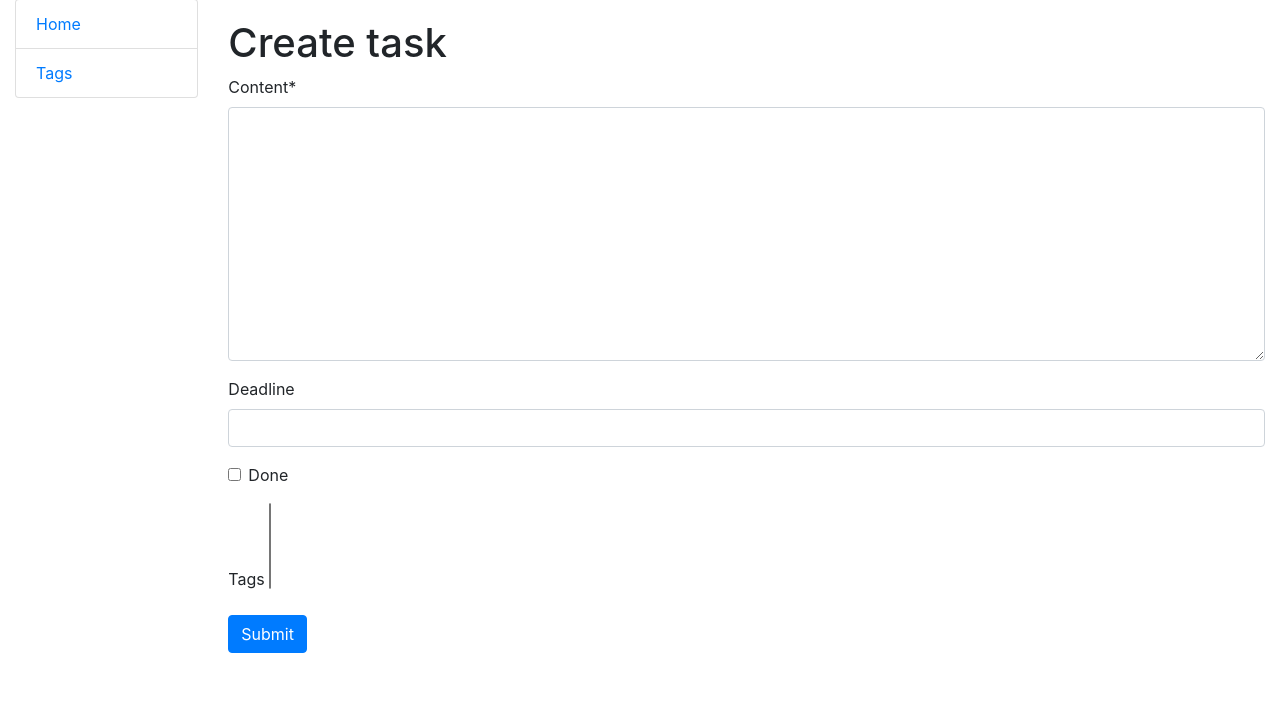
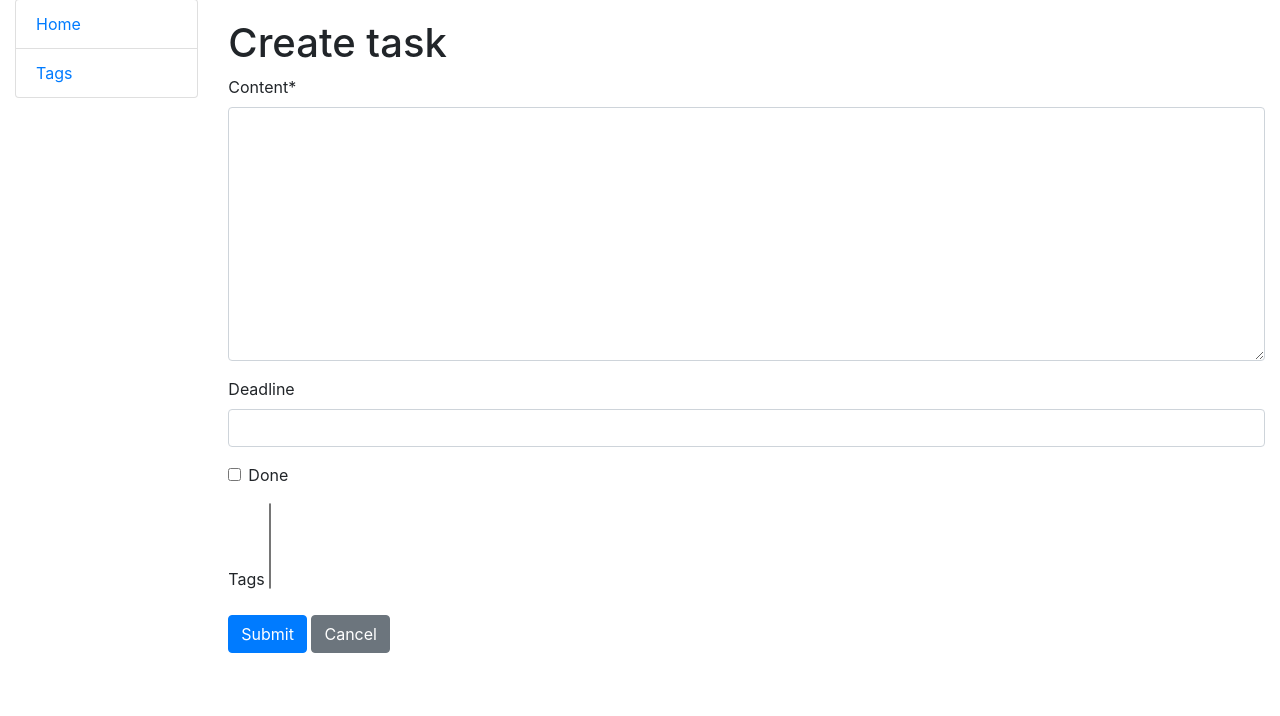
Before and after one commit to arsen-arutiunov/todo-list, a Django app: page /task/create/ in a window 1280 px wide. Shown: the part 21-737 px from the top of the page. Run offline with Django 5.2, Linux system fonts and the light colour scheme; the visitor is signed in with stand-in values (Sample User, id 1); data that the repository does not hold is empty; some libraries are stand-ins or nearby versions.

Commit message:
add button cancel

```diff
--- a/templates/todo/task_form.html
+++ b/templates/todo/task_form.html
@@ -8,5 +8,6 @@
     {{ form|crispy }}
 
     <input type="submit" value="Submit" class="btn btn-primary">
+    <a href="{% url 'todo:index' %}" class="btn btn-secondary">Cancel</a>
   </form>
 {% endblock %}
```
